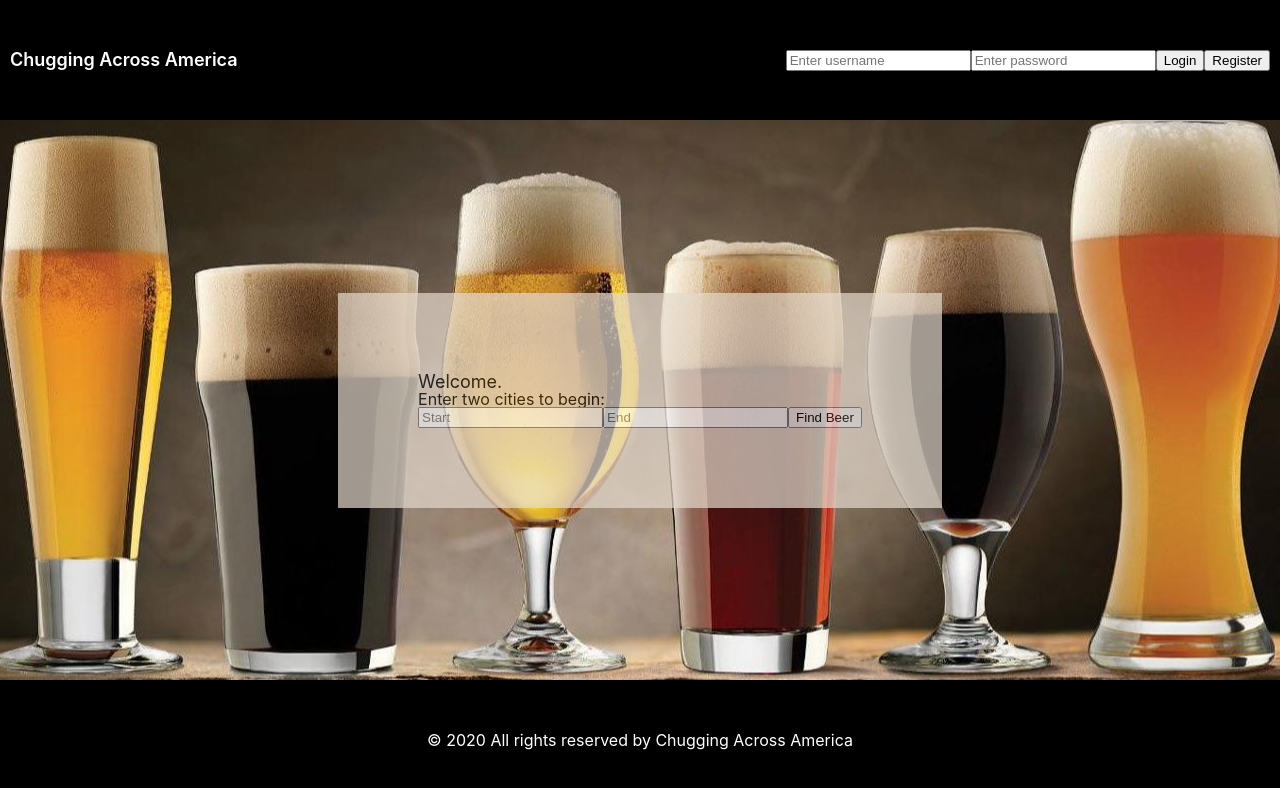
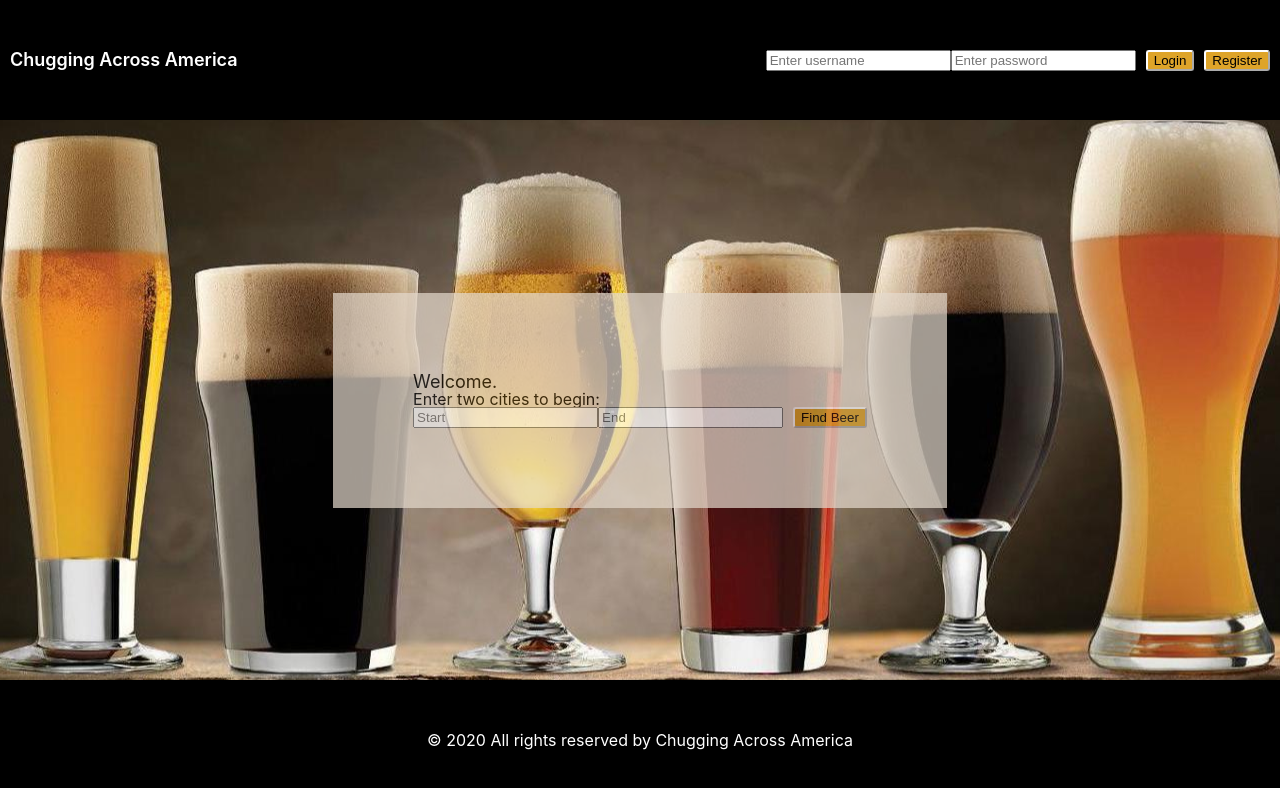
Before and after one commit to sarmadkhan1991/chugging-across-america, a React (Create React App) app: page / in a window 1280 px wide. Shown: the top 788 px of the page. Built offline with nearby package versions, Linux system fonts and the light colour scheme; no server answers; what redux-promise-middleware would draw is missing.

Commit message:
more style changes/additions

```diff
--- a/src/App.css
+++ b/src/App.css
@@ -7,8 +7,6 @@ header {
   align-items: center;
   justify-content: space-between;
   font-weight: 600;
-  /* position: relative; */
-  z-index: 5;
 }
 
 footer, .weather-container {
@@ -42,6 +40,17 @@ main {
 h1 {
   font-weight: 700px;
   font-size: large;
+}
+
+button {
+  background-color: #dea429;
+  border-radius: 3px;
+  border-color: #fff;
+  margin-left: 10px;
+}
+
+header > button {
+
 }
 
 button, .react-link {
```
